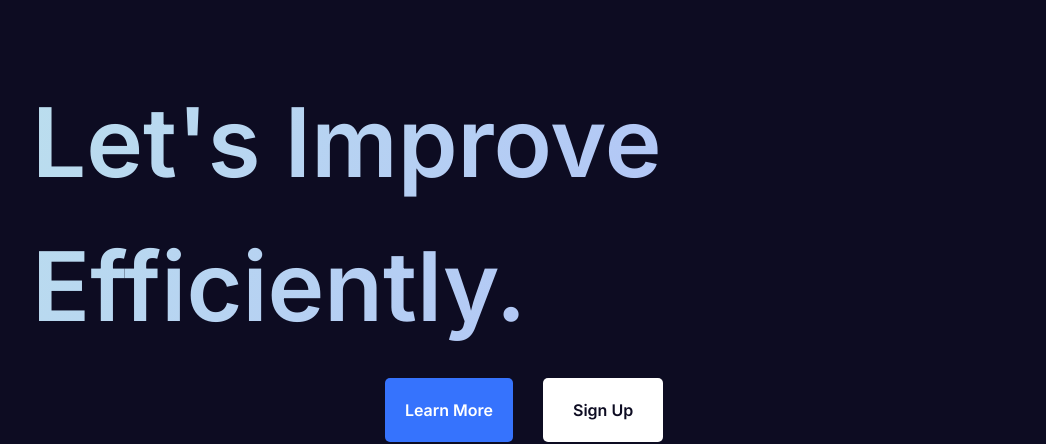
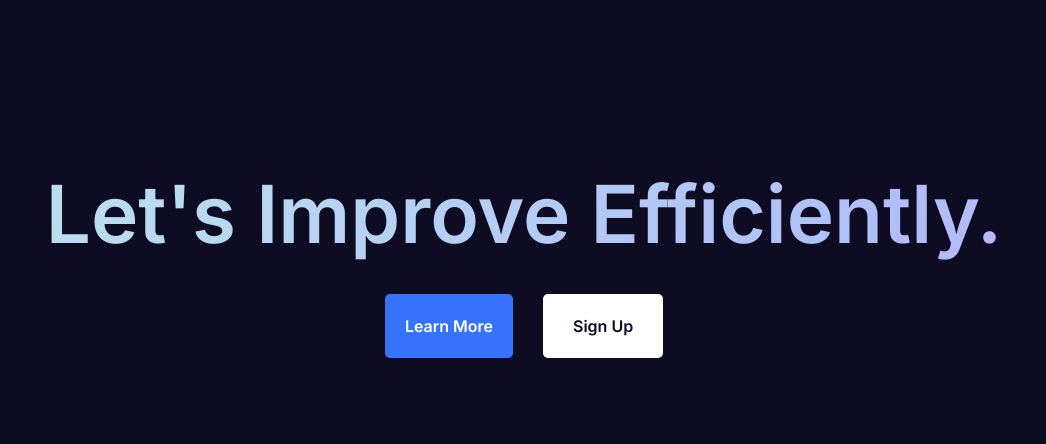
Before and after one commit to TonyNgyen/GymTracker, a Next.js app: page / in a window 1280 px wide. Shown: the part 144-588 px from the top of the page, without its empty margins (116-1162 px from the left). Built offline with nearby package versions, Linux system fonts and the light colour scheme; no server answers.

Commit message:
Fixed styling for hero

```diff
--- a/src/app/home.module.css
+++ b/src/app/home.module.css
@@ -8,13 +8,14 @@
 }
 
 .title {
-  font-size: 96px;
+  font-size: 5rem;
   font-weight: 600;
   background: linear-gradient(300deg,#dda2eb,#afbef9,#bce1ed);
   background-size: 180% 180%;
   animation: gradient-animation 6s ease infinite;
   -webkit-background-clip: text;
   -webkit-text-fill-color: transparent;
+  text-align: center;
 }
 
 .buttons {
```
